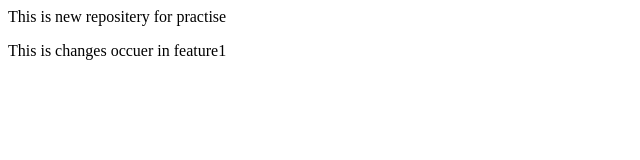
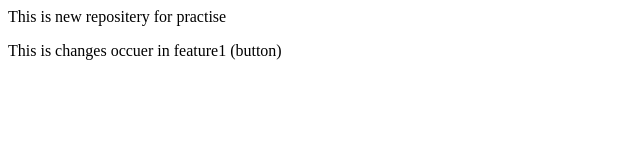
Before and after one commit to radheediter/LocalRepo, a plain HTML site: page index.html in a window 1280 px wide. Shown: the full height of the page, 0-640 px from the left. Drawn offline with Linux system fonts and the light colour scheme.

```diff
--- a/index.html
+++ b/index.html
@@ -1,2 +1,2 @@
 <p>This is new repositery for practise</p>
-<p>This is changes occuer in feature1</p>
+<p>This is changes occuer in feature1 (button)</p>
```
